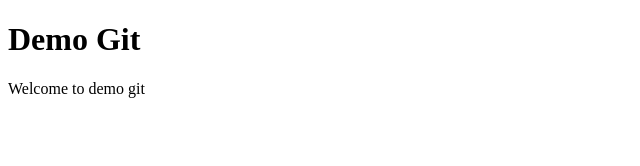
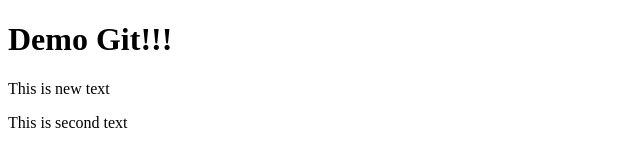
Before and after one commit to Antinomy5ds/Demo-Gits, a plain HTML site: page index.html in a window 1280 px wide. Shown: the whole page, without its empty margins (0-640 px from the left). Drawn offline with Linux system fonts and the light colour scheme.

Commit message:
add more text

```diff
--- a/index.html
+++ b/index.html
@@ -2,7 +2,8 @@
 <html lang="th">
     <head><title>Demo git</title></head>
     <body>
-        <h1>Demo Git</h1>
-        <p>Welcome to demo git</p>
+        <h1>Demo Git!!!</h1>
+        <p>This is new text</p>
+        <p>This is second text</p>
     </body>
 </html>
```
